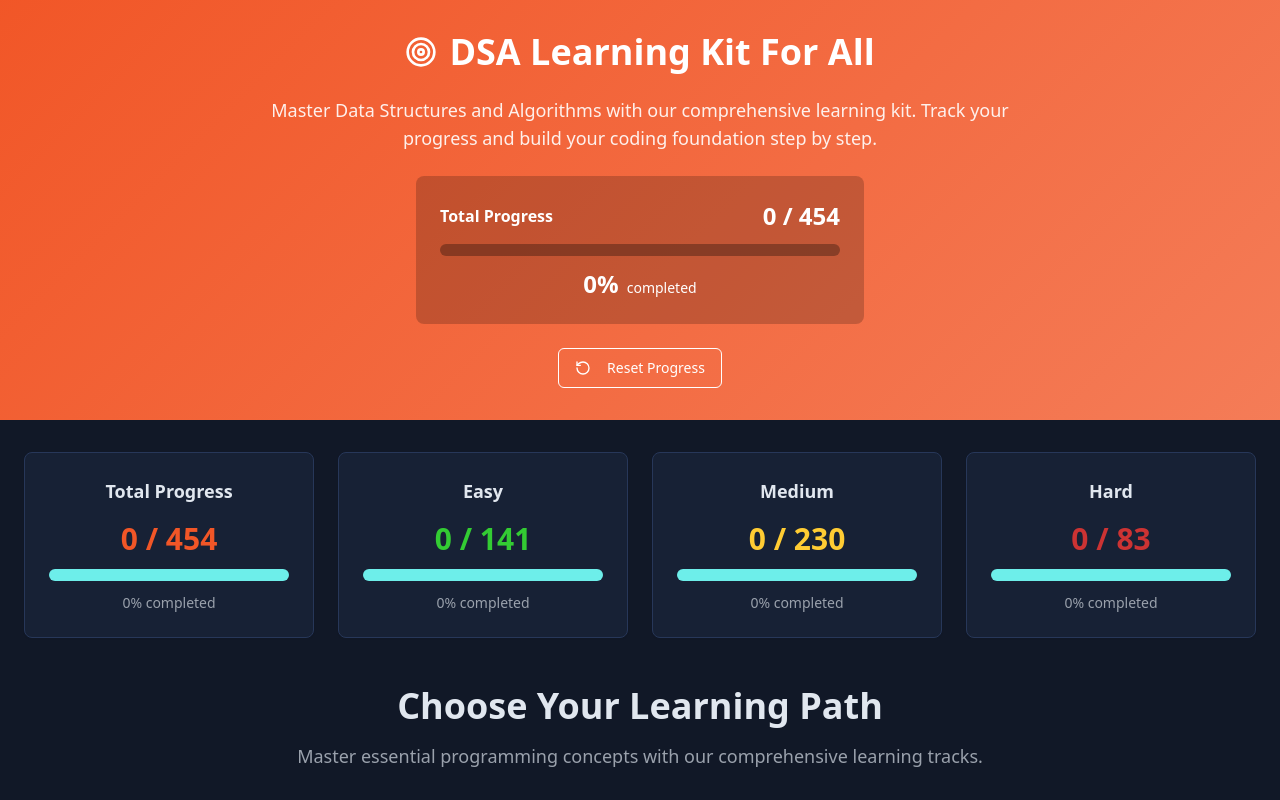
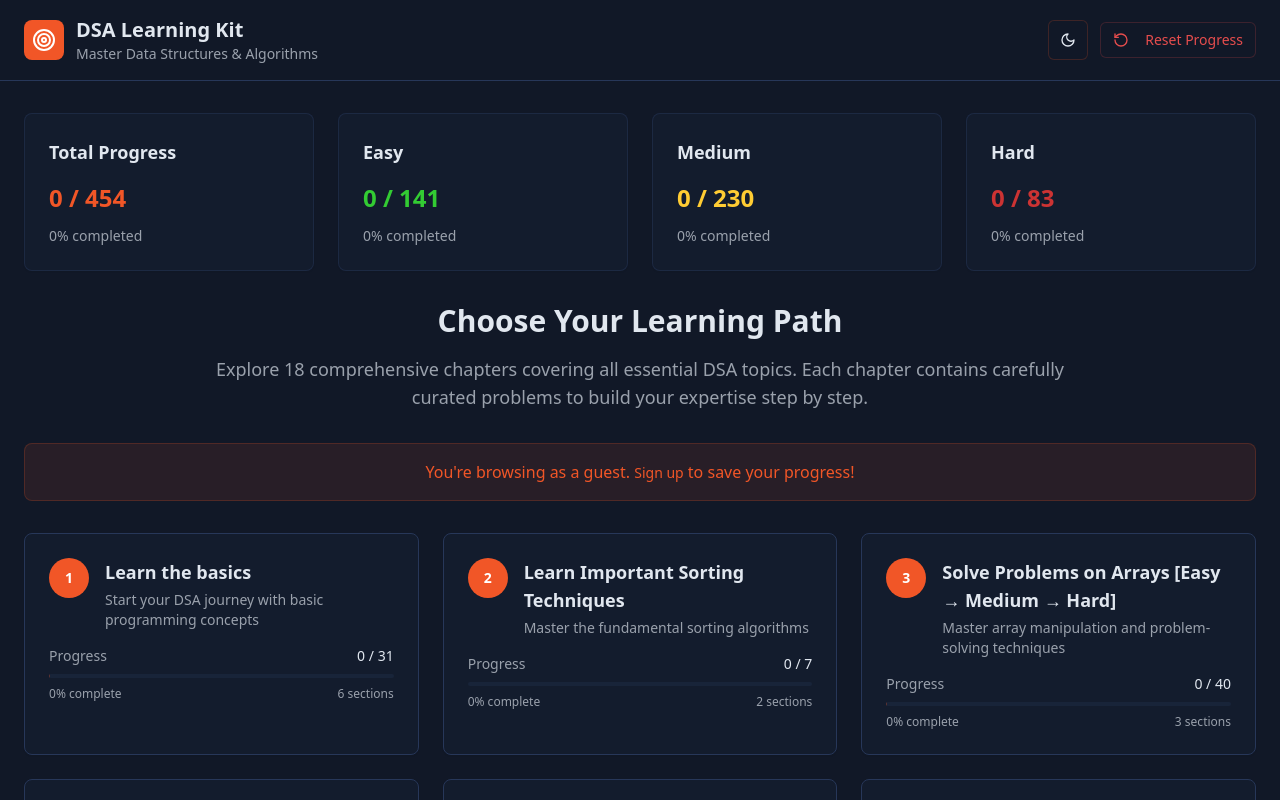
Before and after one commit to adityapatil66/addy-dsa-tracker, a React (Vite) app: page / in a window 1280 px wide. Both pictures are taken after a click on the button "Browse Content". Shown: the top 800 px of the page. Built offline with nearby package versions, Linux system fonts and the light colour scheme.

Commit message:
Refactor UI and add problem button
Refactor the UI to match the provided image reference, ensuring all existing content is maintained. Add a "Problem" button next to "Free" in subchapters.

```diff
--- a/src/components/ChapterCard.tsx
+++ b/src/components/ChapterCard.tsx
@@ -11,43 +11,30 @@ interface ChapterCardProps {
 
 export const ChapterCard = ({ chapter, index, onClick }: ChapterCardProps) => {
   const percentage = chapter.totalProblems > 0 ? Math.round((chapter.completedProblems / chapter.totalProblems) * 100) : 0;
-  const isCompleted = percentage === 100;
 
   return (
     <Card
-      className="group relative overflow-hidden cursor-pointer transition-all duration-300 hover:scale-105 hover:shadow-glow border-primary/20 bg-gradient-to-br from-card to-card/80"
+      className="cursor-pointer transition-all duration-200 hover:bg-card/80 border-border bg-card/50"
       onClick={onClick}
     >
-      {/* Chapter number indicator */}
-      <div className="absolute -top-3 -right-3 w-16 h-16 bg-gradient-primary rounded-full flex items-center justify-center transform rotate-12 group-hover:rotate-0 transition-transform duration-300">
-        <span className="text-primary-foreground font-bold text-lg">{index + 1}</span>
-      </div>
-
-      {/* Completion badge */}
-      {isCompleted && (
-        <div className="absolute top-4 right-4 text-success">
-          <CheckCircle2 className="w-6 h-6" />
-        </div>
-      )}
-
-      <div className="p-6 space-y-4">
-        {/* Icon and title */}
-        <div className="flex items-start gap-4">
-          <div className="flex-shrink-0 w-12 h-12 bg-gradient-primary rounded-lg flex items-center justify-center">
-            <BookOpen className="w-6 h-6 text-primary-foreground" />
+      <div className="p-6">
+        {/* Chapter number and title */}
+        <div className="flex items-start gap-4 mb-4">
+          <div className="flex-shrink-0 w-10 h-10 bg-primary rounded-full flex items-center justify-center">
+            <span className="text-primary-foreground font-bold text-sm">{index + 1}</span>
           </div>
-          <div className="flex-1 min-w-0">
-            <h3 className="text-lg font-semibold text-foreground group-hover:text-primary transition-colors duration-200 line-clamp-2">
+          <div className="flex-1">
+            <h3 className="text-lg font-semibold text-foreground mb-1">
               {chapter.title}
             </h3>
-            <p className="text-sm text-muted-foreground mt-1 line-clamp-2">
+            <p className="text-sm text-muted-foreground">
               {chapter.description}
             </p>
           </div>
         </div>
 
         {/* Progress section */}
-        <div className="space-y-3">
+        <div className="space-y-2">
           <div className="flex items-center justify-between text-sm">
             <span className="text-muted-foreground">Progress</span>
             <span className="font-medium text-foreground">
@@ -57,7 +44,7 @@ export const ChapterCard = ({ chapter, index, onClick }: ChapterCardProps) => {
 
           <Progress
             value={percentage}
-            className="h-2 bg-muted"
+            className="h-1 bg-muted/50"
           />
 
           <div className="flex items-center justify-between text-xs">
@@ -65,9 +52,6 @@ export const ChapterCard = ({ chapter, index, onClick }: ChapterCardProps) => {
             <span className="text-muted-foreground">{chapter.lectures.length} sections</span>
           </div>
         </div>
-
-        {/* Hover indicator */}
-        <div className="absolute inset-0 bg-gradient-primary opacity-0 group-hover:opacity-5 transition-opacity duration-300 rounded-lg" />
       </div>
     </Card>
   );
--- a/src/components/ProgressCard.tsx
+++ b/src/components/ProgressCard.tsx
@@ -39,17 +39,13 @@ export const ProgressCard = ({ title, completed, total, variant = 'total', showA
   };
 
   return (
-    <Card className="p-6 bg-card border-border">
-      <div className="text-center space-y-4">
+    <Card className="p-6 bg-card/50 border-border/50">
+      <div className="space-y-4">
         <h3 className="text-lg font-semibold text-foreground">{title}</h3>
         <div className="space-y-3">
-          <div className={`text-3xl font-bold ${getTextColor()}`}>
+          <div className={`text-2xl font-bold ${getTextColor()}`}>
             {showAsPercentage ? `${completed}%` : `${completed} / ${total}`}
           </div>
-          <Progress
-            value={percentage}
-            className="w-full h-3"
-          />
           <div className="text-sm text-muted-foreground">
             {percentage}% completed
           </div>
--- a/src/pages/Index.tsx
+++ b/src/pages/Index.tsx
@@ -1,15 +1,18 @@
 import { useDSAProgress } from "@/hooks/useDSAProgress";
-import { Header } from "@/components/Header";
 import { ProgressCard } from "@/components/ProgressCard";
-import { StepCard } from "@/components/StepCard";
-import { ComingSoonCard } from "@/components/ComingSoonCard";
+import { ChapterCard } from "@/components/ChapterCard";
 import { GuestPrompt } from "@/components/GuestPrompt";
+import { ThemeToggle } from "@/components/ThemeToggle";
+import { Button } from "@/components/ui/button";
 import { toast } from "@/hooks/use-toast";
 import { useAuth } from "@/hooks/useAuth";
 import { useState } from "react";
+import { useNavigate } from "react-router-dom";
+import { Target, User, RotateCcw, LogOut } from "lucide-react";
 
 const Index = () => {
-  const { user, loading } = useAuth();
+  const { user, loading, signOut, isAdmin } = useAuth();
+  const navigate = useNavigate();
   const [showGuestPrompt, setShowGuestPrompt] = useState(!user && !loading);
   const [isGuestMode, setIsGuestMode] = useState(false);
 
@@ -37,6 +40,11 @@ const Index = () => {
     setShowGuestPrompt(false);
   };
 
+  const handleSignOut = async () => {
+    await signOut();
+    navigate('/auth');
+  };
+
   // Show guest prompt if user is not logged in and hasn't chosen guest mode
   if (!user && !loading && !isGuestMode) {
     return <GuestPrompt onContinueAsGuest={handleContinueAsGuest} />;
@@ -44,14 +52,58 @@ const Index = () => {
 
   return (
     <div className="min-h-screen bg-background">
-      <Header
-        totalProgress={totalProgress}
-        onResetProgress={handleResetProgress}
-      />
+      {/* Header matching the reference */}
+      <header className="bg-background border-b border-border">
+        <div className="container mx-auto px-6 py-4">
+          <div className="flex items-center justify-between">
+            <div className="flex items-center gap-3">
+              <div className="w-10 h-10 bg-primary rounded-lg flex items-center justify-center">
+                <Target className="h-6 w-6 text-primary-foreground" />
+              </div>
+              <div>
+                <h1 className="text-xl font-bold text-foreground">DSA Learning Kit</h1>
+                <p className="text-sm text-muted-foreground">Master Data Structures & Algorithms</p>
+              </div>
+            </div>
+
+            <div className="flex items-center gap-3">
+              {user && (
+                <div className="flex items-center gap-2 px-3 py-1 bg-primary/10 rounded-full">
+                  <User className="w-4 h-4 text-primary" />
+                  <span className="text-sm font-medium text-primary">
+                    {user.email} {isAdmin && '(Admin)'}
+                  </span>
+                </div>
+              )}
+              <ThemeToggle />
+              <Button
+                onClick={handleResetProgress}
+                variant="outline"
+                size="sm"
+                className="border-destructive/20 text-destructive hover:bg-destructive/10"
+              >
+                <RotateCcw className="h-4 w-4 mr-2" />
+                Reset Progress
+              </Button>
+              {user && (
+                <Button
+                  variant="outline"
+                  size="sm"
+                  onClick={handleSignOut}
+                  className="border-destructive/20 text-destructive hover:bg-destructive/10"
+                >
+                  <LogOut className="w-4 h-4 mr-2" />
+                  Sign Out
+                </Button>
+              )}
+            </div>
+          </div>
+        </div>
+      </header>
 
       <div className="container mx-auto px-6 py-8">
-        {/* Progress Overview */}
-        <div className="grid grid-cols-1 md:grid-cols-2 lg:grid-cols-4 gap-6 mb-12">
+        {/* Progress Overview - matching reference */}
+        <div className="grid grid-cols-1 md:grid-cols-2 lg:grid-cols-4 gap-6 mb-8">
           <ProgressCard
             title="Total Progress"
             completed={totalProgress.completedProblems}
@@ -78,65 +130,34 @@ const Index = () => {
           />
         </div>
 
-        {/* Hero Section */}
-        <div className="text-center mb-12">
-          <h2 className="text-4xl font-bold text-foreground mb-4">Choose Your Learning Path</h2>
-          <p className="text-lg text-muted-foreground max-w-3xl mx-auto">
-            Master essential programming concepts with our comprehensive learning tracks.
+        {/* Hero Section - matching reference */}
+        <div className="text-center mb-8">
+          <h2 className="text-3xl font-bold text-foreground mb-4">Choose Your Learning Path</h2>
+          <p className="text-lg text-muted-foreground max-w-4xl mx-auto">
+            Explore 18 comprehensive chapters covering all essential DSA topics. Each chapter contains
+            carefully curated problems to build your expertise step by step.
           </p>
         </div>
 
-        {/* Course Cards */}
-        <div className="grid grid-cols-1 md:grid-cols-2 gap-8 mb-12">
-          {/* DSA Course */}
-          <div className="space-y-6">
-            <div className="text-center">
-              <h3 className="text-3xl font-bold text-foreground mb-4">Data Structures & Algorithms</h3>
-              <p className="text-lg text-muted-foreground max-w-2xl mx-auto">
-                Complete all {totalProgress.totalProblems} problems across {course.length} comprehensive chapters.
-                Each chapter builds upon the previous one to give you a solid foundation.
-              </p>
-            </div>
+        {/* Guest prompt */}
+        {isGuestMode && (
+          <div className="mb-8 p-4 bg-primary/10 border border-primary/20 rounded-lg">
+            <p className="text-center text-primary">
+              You're browsing as a guest. <Button variant="link" className="p-0 h-auto text-primary" onClick={() => navigate('/auth')}>Sign up</Button> to save your progress!
+            </p>
+          </div>
+        )}
 
-            <div className="grid gap-6">
-              {course.map((step, index) => (
-                <div key={step.id} className="relative">
-                  <div className="flex items-center gap-4 mb-4">
-                    <div className="flex-shrink-0 w-12 h-12 bg-gradient-primary rounded-full flex items-center justify-center text-primary-foreground font-bold text-lg">
-                      {index + 1}
-                    </div>
-                    <div className="flex-1">
-                      <h3 className="text-xl font-semibold text-foreground">Chapter {index + 1}</h3>
-                    </div>
-                  </div>
-                  <StepCard
-                    step={step}
-                    onToggleProblem={toggleProblemStatus}
-                    isGuest={isGuestMode}
-                  />
-                </div>
-              ))}
-            </div>
-          </div>
-
-          {/* Web Development Course */}
-          <div>
-            <ComingSoonCard
-              title="Web Development Roadmap"
-              description="Coming soon! Complete full-stack web development course with React, Node.js, and more."
+        {/* Chapter Cards - matching reference design */}
+        <div className="grid grid-cols-1 md:grid-cols-2 lg:grid-cols-3 gap-6">
+          {course.map((chapter, index) => (
+            <ChapterCard
+              key={chapter.id}
+              chapter={chapter}
+              index={index}
+              onClick={() => navigate(`/chapter/${chapter.id}`)}
             />
-          </div>
-        </div>
-
-        {/* Motivational Footer */}
-        <div className="mt-20 text-center p-8 bg-gradient-accent rounded-xl shadow-xl">
-          <h3 className="text-3xl font-bold text-accent-foreground mb-4">
-            Keep Going! 🚀
-          </h3>
-          <p className="text-accent-foreground/90 max-w-2xl mx-auto text-lg">
-            Every problem you solve brings you one step closer to mastering DSA.
-            Consistency is key - dedicate time daily and watch your skills grow exponentially!
-          </p>
+          ))}
         </div>
       </div>
     </div>
```
Also changed, not shown: src/components/ProblemRow.tsx (+20 -3 lines).
